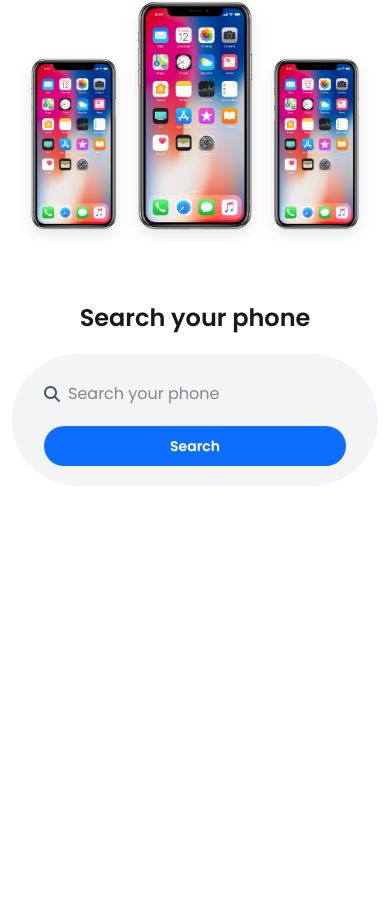
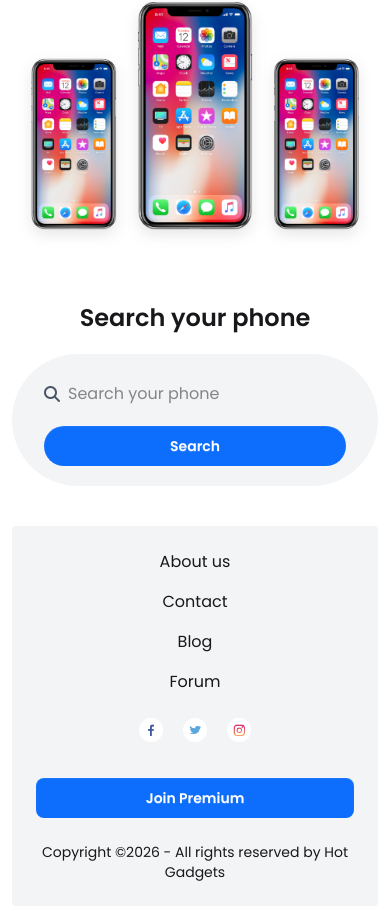
Before and after one commit to joynul24/mobile-finder, a plain HTML site: page index.html in a window 390 px wide. Shown: the part 404-1310 px from the top of the page. Before the commit the page ends 890 px from the top, so only its background shows below. Drawn offline with nearby package versions, Linux system fonts and the light colour scheme.

Commit message:
feat: make footer section responsive with flex and grid adjustments for all devices

```diff
--- a/index.html
+++ b/index.html
@@ -67,6 +67,34 @@
 
     </section>
 
+   <footer class="mt-10 lg:mt-20 bg-gray-100 text-base-content rounded p-6 sm:p-10">
+  <!-- Links -->
+  <nav class="flex flex-col sm:flex-row justify-center items-center gap-4 text-center">
+    <a class="link link-hover hover:text-[#0D6EFD]">About us</a>
+    <a class="link link-hover hover:text-[#0D6EFD]">Contact</a>
+    <a class="link link-hover hover:text-[#0D6EFD]">Blog</a>
+    <a class="link link-hover hover:text-[#0D6EFD]">Forum</a>
+  </nav>
+
+  <!-- Social + Button -->
+  <nav class="mt-6">
+    <div class="flex flex-col sm:flex-row items-center justify-center gap-5">
+      <div class="flex gap-5 cursor-pointer">
+        <img class="w-6 h-6" src="./images/Facebook.png" alt="Facebook">
+        <img class="w-6 h-6 cursor-pointer" src="./images/Twitter.png" alt="Twitter">
+        <img class="w-6 h-6 cursor-pointer" src="./images/Instagram.png" alt="Instagram">
+      </div>
+      <button class="btn btn-regular w-full sm:w-auto mt-4 sm:mt-0">Join Premium</button>
+    </div>
+  </nav>
+
+  <!-- Copyright -->
+  <aside class="mt-6 text-center text-sm sm:text-base">
+    <p>Copyright ©2026 - All rights reserved by Hot Gadgets</p>
+  </aside>
+   </footer>
+
+
     <script src="./app.js"></script>
 </body>
 
```
